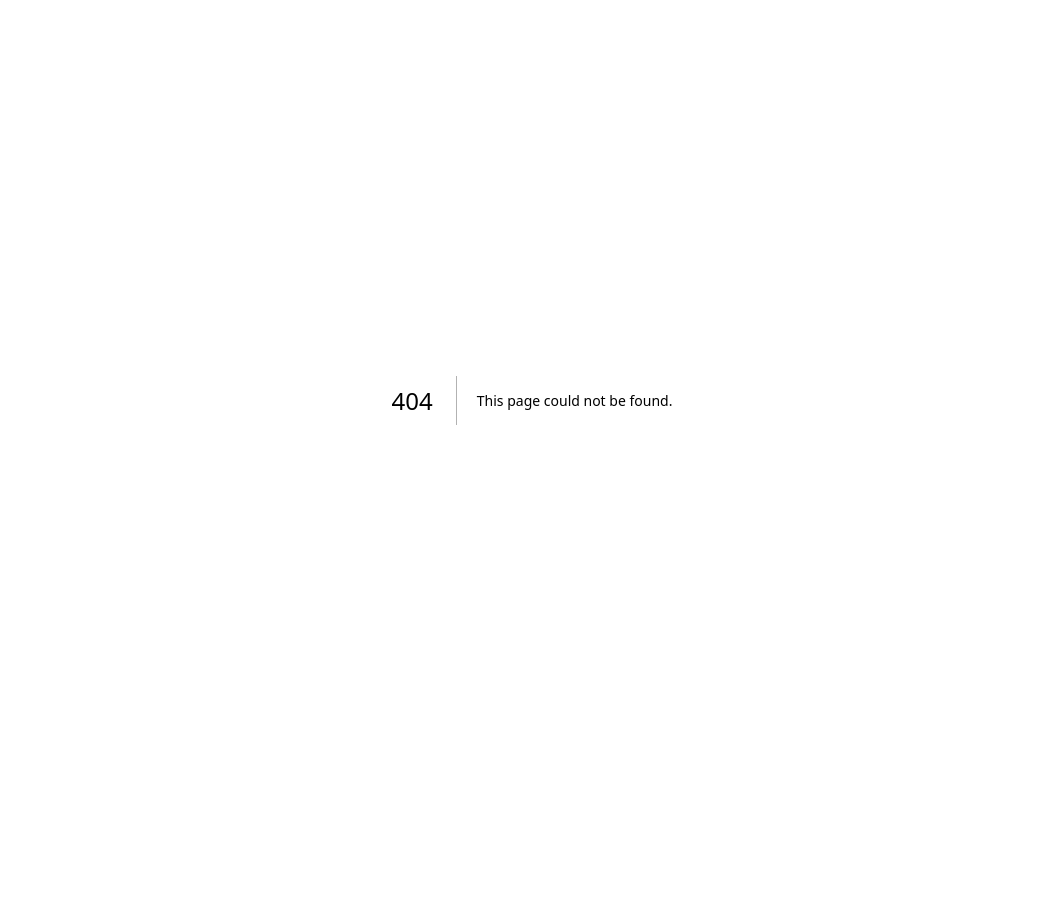
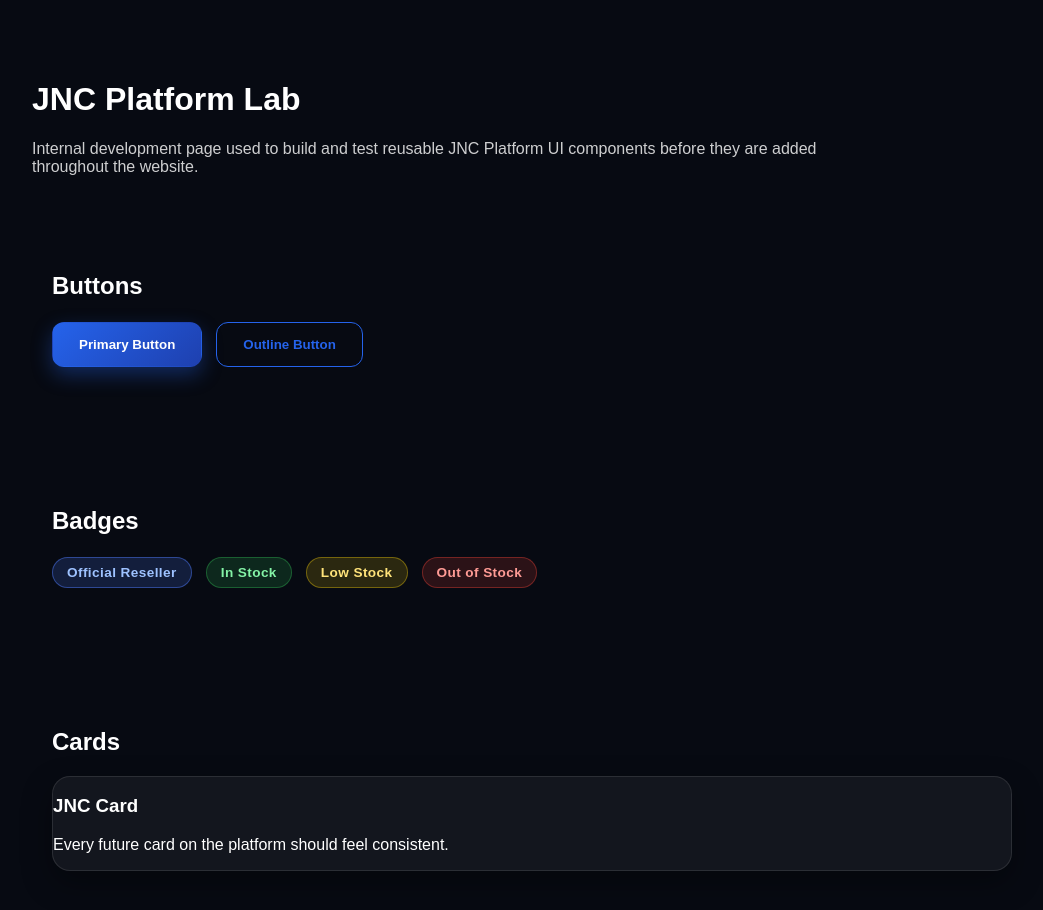
Before and after one commit to jnc3designs/jnc3designs-website, a Next.js app in the folder jnc3designs-premium/: page /platform in a window 1280 px wide. Before the commit this address had no page. Shown: the top 910 px of the page, without its empty margins (108-1151 px from the left). Before the commit the page ends 800 px from the top, so only its background shows below. Built offline with nearby package versions, Linux system fonts and the light colour scheme.

Commit message:
Create page.js

```diff
--- /dev/null
+++ b/jnc3designs-premium/app/platform/page.js
@@ -0,0 +1,67 @@
+import Badge from "../../components/Badge";
+import JNCButton from "../../components/JNCButton";
+import JNCCard from "../../components/JNCCard";
+
+export default function PlatformLab() {
+  return (
+    <main className="section">
+      <h1>JNC Platform Lab</h1>
+
+      <p style={{ opacity: 0.8, maxWidth: "800px" }}>
+        Internal development page used to build and test reusable JNC Platform
+        UI components before they are added throughout the website.
+      </p>
+
+      <section className="section">
+
+        <h2>Buttons</h2>
+
+        <div className="hero-buttons">
+          <JNCButton>Primary Button</JNCButton>
+
+          <JNCButton variant="outline">
+            Outline Button
+          </JNCButton>
+        </div>
+
+      </section>
+
+      <section className="section">
+
+        <h2>Badges</h2>
+
+        <div className="hero-buttons">
+          <Badge>Official Reseller</Badge>
+
+          <Badge color="green">
+            In Stock
+          </Badge>
+
+          <Badge color="yellow">
+            Low Stock
+          </Badge>
+
+          <Badge color="red">
+            Out of Stock
+          </Badge>
+        </div>
+
+      </section>
+
+      <section className="section">
+
+        <h2>Cards</h2>
+
+        <JNCCard style={{ padding: "30px" }}>
+          <h3>JNC Card</h3>
+
+          <p>
+            Every future card on the platform should feel consistent.
+          </p>
+        </JNCCard>
+
+      </section>
+
+    </main>
+  );
+}
```
